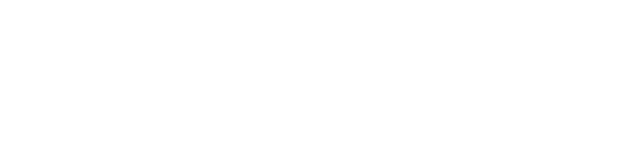
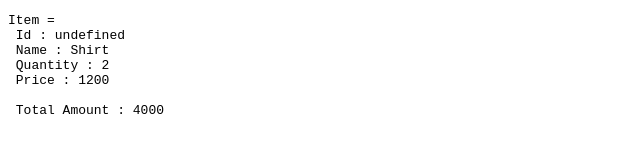
Before and after one commit to devsanowar/Javascript---OOP, a plain HTML site: page object/index.html in a window 1280 px wide. Shown: the whole page, without its empty margins (0-640 px from the left). Drawn offline with Linux system fonts and the light colour scheme.

Commit message:
Js Object some real life example

```diff
--- /dev/null
+++ b/object/example3.js
@@ -0,0 +1,20 @@
+// For Order
+
+const order = {
+    orderId: "ORD5567",
+    date: "2025-07-23",
+    customer: {
+        name: "Mahmudul",
+        phone: "01700000000"
+    },
+    items: [
+        { productId: 1, name: "Shirt", quantity: 2, price: 1200 },
+        { productId: 2, name: "Pant", quantity: 1, price: 1600 }
+    ],
+    totalAmount: 4000,
+    status: "Processing"
+};
+
+// console.log(order.customer.name);
+
+document.querySelector('#obj-example').textContent = `Item = \n Id : ${order.items[0].id} \n Name : ${order.items[0].name} \n Quantity : ${order.items[0].quantity} \n Price : ${order.items[0].price} \n \n Total Amount : ${order.totalAmount}`
--- a/object/index.html
+++ b/object/index.html
@@ -7,6 +7,10 @@
 </head>
 <body>
 
-    <script src="./object.js"></script>
+    <pre id="obj-example"></pre>
+    <!-- <script src="./object.js"></script> -->
+    <!-- <script src="./example.js"></script> -->
+    <!-- <script src="./example2.js"></script> -->
+    <script src="./example3.js"></script>
 </body>
 </html>
```
Also changed, not shown: object/example.js (added, +18 -0 lines), object/example2.js (added, +23 -0 lines).
